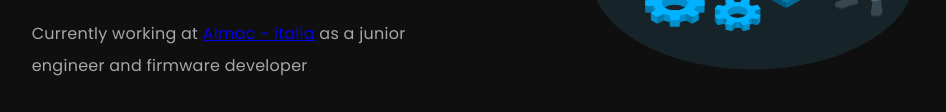
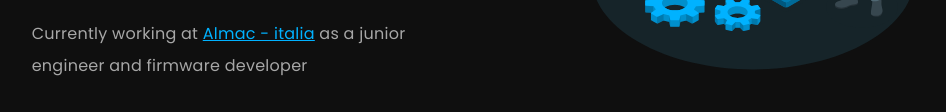
Before and after one commit to DanielePedrazzoli/DanielePedrazzoli.github.io, a website: page index.html in a window 1280 px wide. Shown: the part 543-655 px from the top of the page, without its empty margins (139-1085 px from the left). Drawn offline with Linux system fonts and the light colour scheme; files whose address does not match are found by name.

Commit message:
Fixed a color bug during a link visualization

```diff
--- a/styles/home/home.css
+++ b/styles/home/home.css
@@ -72,6 +72,12 @@ divider {
 
 .header-text {
     width: 80%;
+}
+
+.header-text a,
+.header-text a:visited {
+    color: var(--primary-color);
+
 }
 
 
```
Also changed, not shown: changelog.md.
